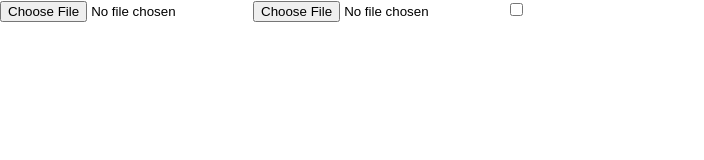
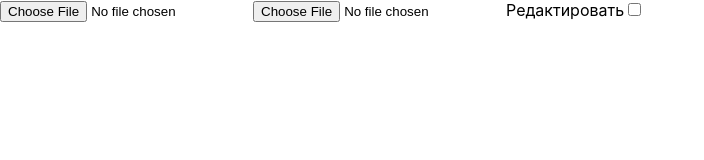
Before and after one commit to ponchik009/excel_app, a React (Create React App) app: page / in a window 1280 px wide. Shown: the top 160 px of the page, without its empty margins (0-704 px from the left). Built offline with nearby package versions, Linux system fonts and the light colour scheme.

Commit message:
добавил label

```diff
--- a/src/App.js
+++ b/src/App.js
@@ -148,7 +148,9 @@ function App() {
         placeholder="Выберите файл 2"
         onChange={onFileChange2}
       />
+      <label htmlFor="edit">Редактировать</label>
       <input
+        id="edit"
         type="checkbox"
         value={isEdit}
         onChange={(e) => setIsEdit(e.target.checked)}
```
